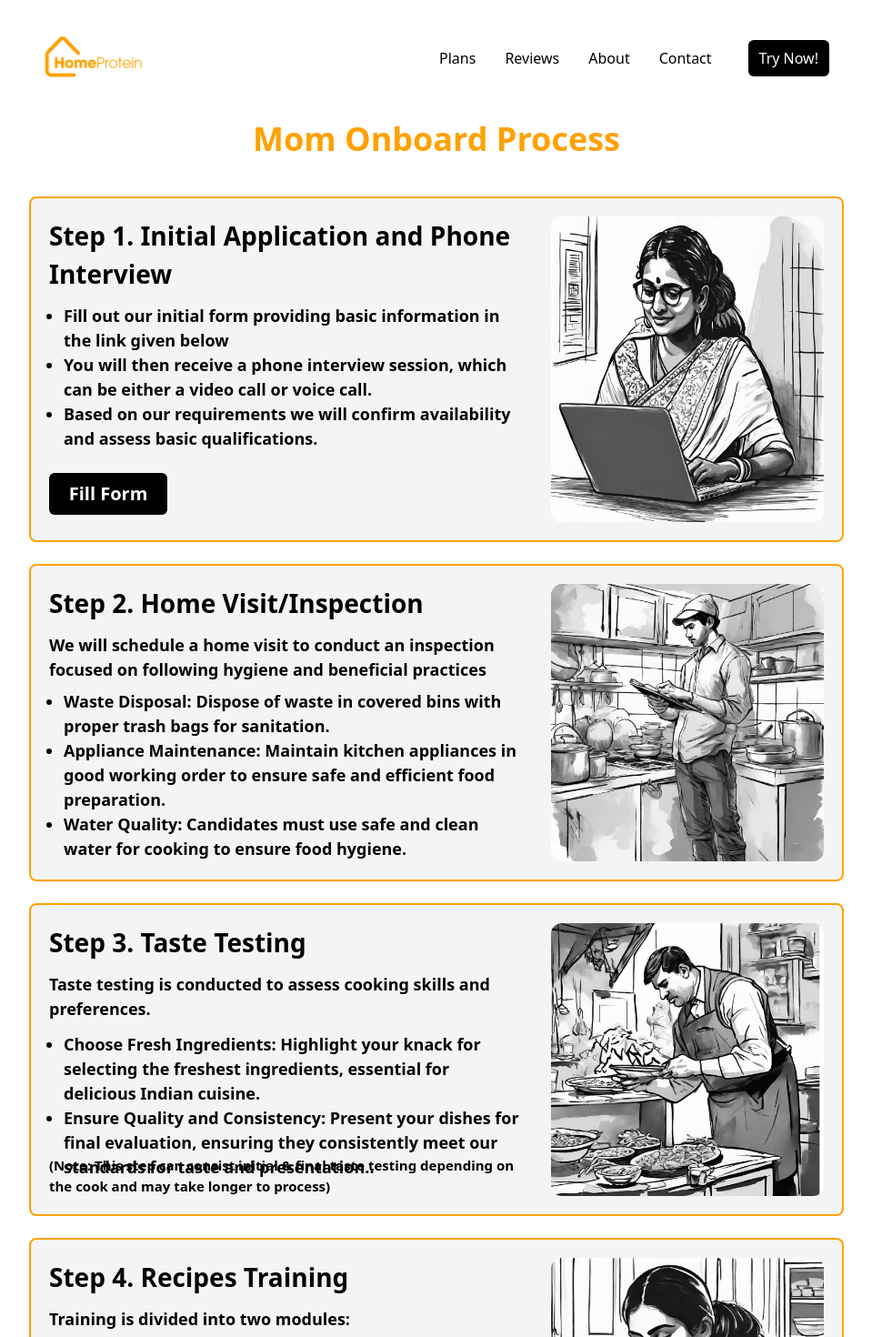
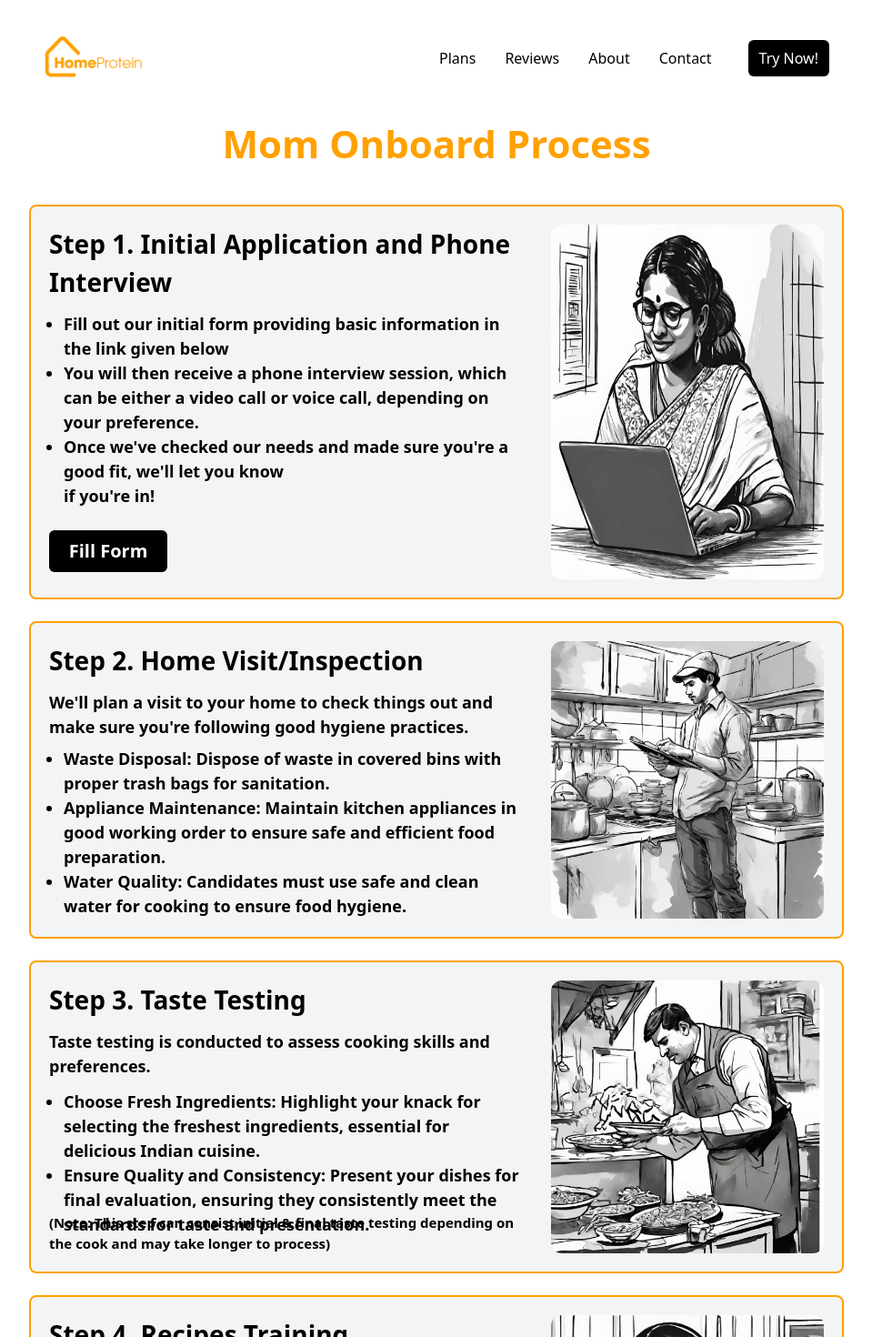
Before and after one commit to DanishQ1011/homeprotein, a Next.js app: page /MomOnboard in a window 1280 px wide. Shown: the top 1470 px of the page at 91% size, without its empty margins (160-1119 px from the left). Built offline with nearby package versions, Linux system fonts and the light colour scheme.

Commit message:
Update HiringMoms.jsx

```diff
--- a/src/components/HiringMoms.jsx
+++ b/src/components/HiringMoms.jsx
@@ -13,17 +13,17 @@ const HiringMoms = () => {
     <>
       <Navbar />
       <main className="mx-44 mt-[110px] max-lg:mx-auto">
-        <h1 className="text-center text-[36px] text-primary1 font-semibold max-sm:text-[30px]">Mom Onboard Process</h1>
+        <h1 className="text-center text-[42px] text-primary1 font-semibold max-sm:text-[32px]">Mom Onboard Process</h1>
         <div className="flex flex-row-reverse gap-10 max-sm:flex-col-reverse mt-3">
           <div className="flex flex-col w-full">
 
-            <div className="p-5 mt-6 max-sm:flex-col max-sm:items-center bg-gray-100 rounded-lg flex gap-[2rem] border-primary1 border-[2px] text-[20px] font-semibold">
+            <div className="p-5 mt-6 max-sm:flex-col max-sm:items-center bg-gray-100 hover:bg-primary1 transition ease-in-out duration-300 rounded-lg flex gap-[2rem] border-primary1 border-[2px] text-[20px] font-semibold">
               <div className="relative">
               <h2 className="font-semibold text-[28px]">Step 1. Initial Application and Phone Interview</h2>
-              <ul className="mt-3 text-[18px] list-disc ml-4">
+              <ul className="mt-3 text-[18px] list-disc ml-4 ">
                 <li>Fill out our initial form providing basic information in the link given below</li>
-                <li>You will then receive a phone interview session, which can be either a video call or voice call.</li>
-                <li>Based on our requirements we will confirm availability and assess basic qualifications.</li>
+                <li>You will then receive a phone interview session, which can be either a video call or voice call, depending on your preference.</li>
+                <li>Once we've checked our needs and made sure you're a good fit, we'll let you know <br/> if you're in!</li>
               </ul>
               <a href="https://forms.gle/ELdCY76sxt916Q1K9" target="_blank" className="max-sm:flex justify-center mr-4">
                   <button className="mt-6 mb-2 px-3 py-2 w-1/4 max:sm-ml-4 bg-black text-white rounded-md max-lg:w-3/4">
@@ -34,10 +34,10 @@ const HiringMoms = () => {
               <Image src={step1} alt="Step1Image" width={300} height={250} className="rounded-xl transform scale-x-[-1]" />
             </div>
 
-            <div className="p-5 mt-6 max-sm:flex-col max-sm:items-center bg-gray-100 rounded-lg flex gap-[2rem] border-primary1 border-[2px] text-[20px] font-semibold">
+            <div className="p-5 mt-6 max-sm:flex-col max-sm:items-center bg-gray-100 hover:bg-primary1 transition ease-in-out duration-300 rounded-lg flex gap-[2rem] border-primary1 border-[2px] text-[20px] font-semibold">
               <div>
                 <h2 className="font-semibold text-[28px]">Step 2. Home Visit/Inspection</h2>
-                <p className="text-[18px] mt-3">We will schedule a home visit to conduct an inspection focused on following hygiene and beneficial practices</p>
+                <p className="text-[18px] mt-3">We'll plan a visit to your home to check things out and make sure you're following good hygiene practices.</p>
                 <ul className="mt-2 text-[18px] list-disc ml-4">
                   <li>Waste Disposal: Dispose of waste in covered bins with proper trash bags for sanitation.</li>
                   <li>Appliance Maintenance: Maintain kitchen appliances in good working order to ensure safe and efficient food preparation.</li>
@@ -47,20 +47,20 @@ const HiringMoms = () => {
               <Image src={step2} alt="Step2Image" width={300} height={250} className="rounded-xl transform scale-x-[-1]" />
             </div>
 
-            <div className="p-5 mt-6 max-sm:flex-col max-sm:items-center bg-gray-100 rounded-lg flex gap-[2rem] border-primary1 border-[2px] text-[20px] font-semibold">
+            <div className="p-5 mt-6 max-sm:flex-col max-sm:items-center bg-gray-100 hover:bg-primary1 transition ease-in-out duration-300 rounded-lg flex gap-[2rem] border-primary1 border-[2px] text-[20px] font-semibold">
               <div className="relative">
               <h2 className="font-semibold text-[28px]">Step 3. Taste Testing</h2>
               <p className="text-[18px] mt-3">Taste testing is conducted to assess cooking skills and preferences.</p>
               <ul className="mt-3 text-[18px] list-disc ml-4">
                 <li>Choose Fresh Ingredients: Highlight your knack for selecting the freshest ingredients, essential for delicious Indian cuisine.</li>
-                <li>Ensure Quality and Consistency: Present your dishes for final evaluation, ensuring they consistently meet our standards for taste and presentation..</li>
+                <li>Ensure Quality and Consistency: Present your dishes for final evaluation, ensuring they consistently meet the standards for taste and presentation.</li>
               </ul>
               <p className="absolute text-[15px] bottom-0 max-lg:static max-lg:mt-6">(Note: This step can consist initial & final taste testing depending on the cook and may take longer to process)</p>
               </div>
               <Image src={step3} alt="Step3Image" width={300} height={250} className="rounded-xl object-cover" />
             </div>
 
-            <div className="p-5 mt-6 max-sm:flex-col max-sm:items-center bg-gray-100 rounded-lg flex gap-[2rem] border-primary1 border-[2px] text-[20px] font-semibold">
+            <div className="p-5 mt-6 max-sm:flex-col max-sm:items-center bg-gray-100 hover:bg-primary1 transition ease-in-out duration-300 rounded-lg flex gap-[2rem] border-primary1 border-[2px] text-[20px] font-semibold">
               <div>
               <h2 className="font-semibold text-[28px]">Step 4. Recipes Training</h2>
               <p className="text-[18px] mt-3">Training is divided into two modules:</p>
@@ -73,7 +73,7 @@ const HiringMoms = () => {
               <Image src={step4} alt="Step4Image" width={300} className="rounded-xl object-cover transform scale-x-[-1]" />
             </div>
 
-            <div className="p-5 mt-6 max-sm:flex-col max-sm:items-center bg-gray-100 rounded-lg flex gap-[2rem] border-primary1 border-[2px] text-[20px] font-semibold">
+            <div className="p-5 mt-6 max-sm:flex-col max-sm:items-center bg-gray-100 hover:bg-primary1 transition ease-in-out duration-300 rounded-lg flex gap-[2rem] border-primary1 border-[2px] text-[20px] font-semibold">
               <div>
               <h2 className="font-semibold text-[28px]">Step 5. Licensing and Onboarding</h2>
               <p className="text-[18px] mt-3">
```
